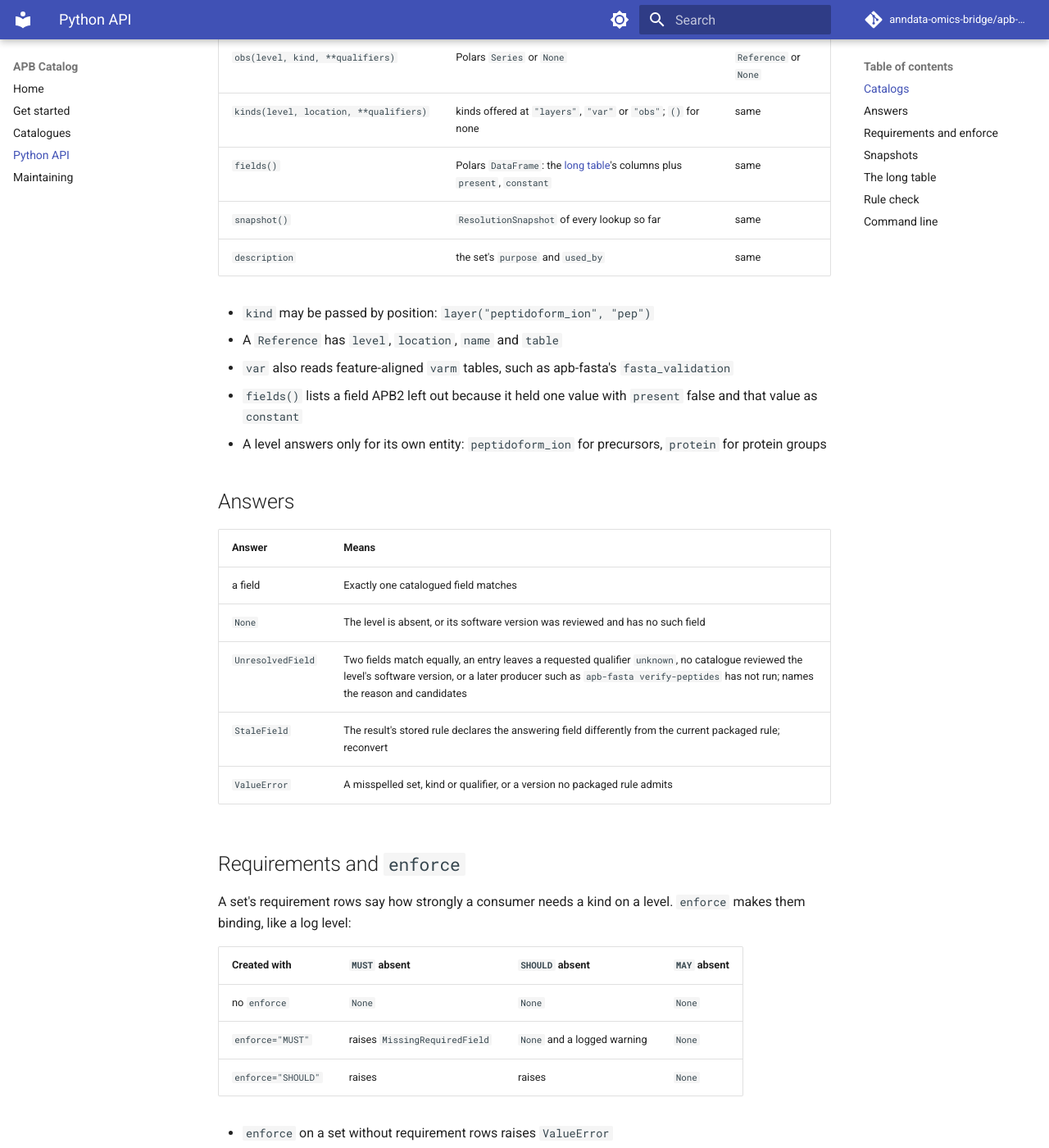
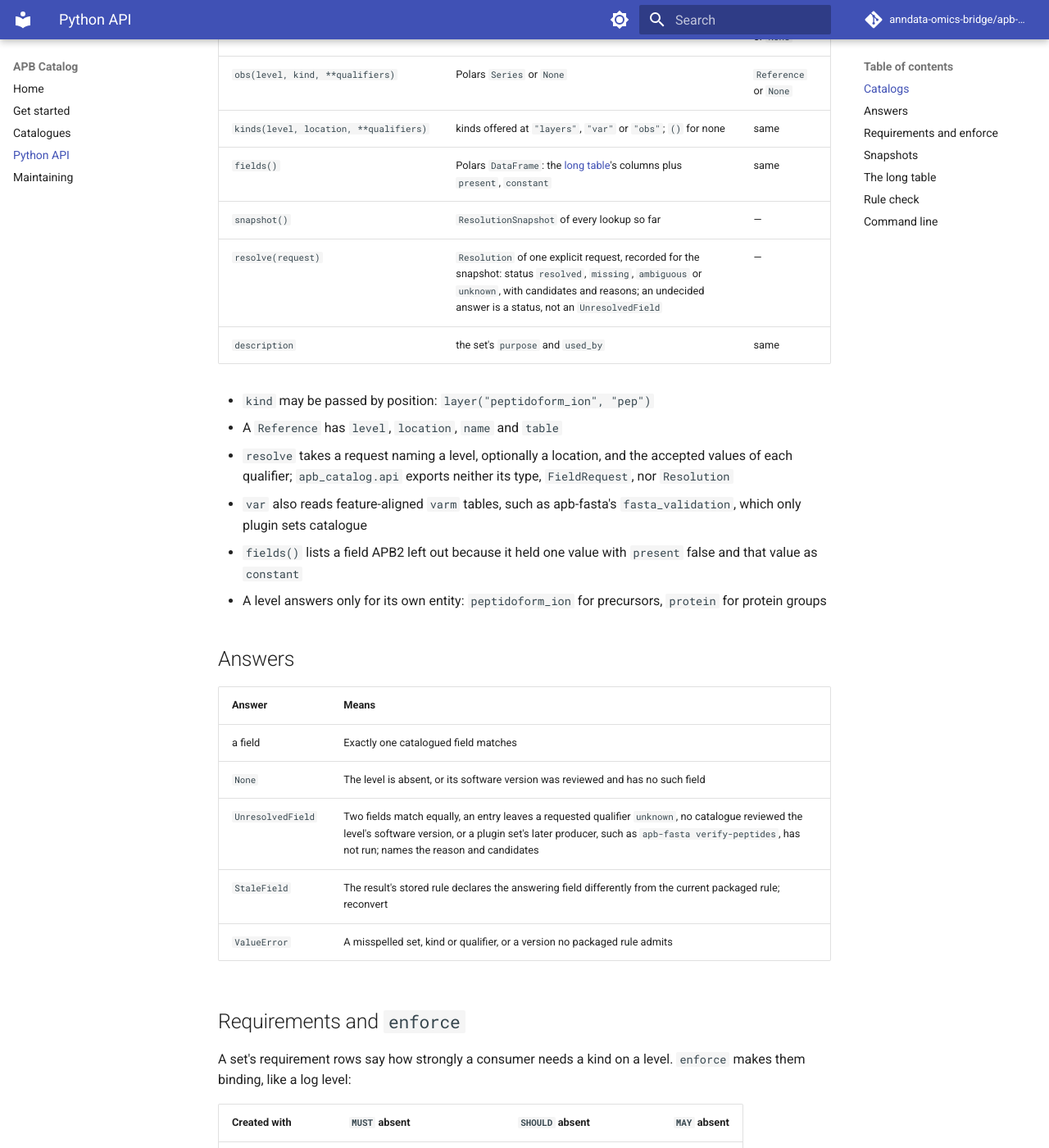
Before and after one commit to anndata-omics-bridge/apb-catalog, an MkDocs documentation site: the page built from docs/api.md, in a window 1280 px wide and 1400 px high, scrolled down 636 px. Shown: the whole window at 82% size. Built offline with MkDocs 1.6.1 and Material for MkDocs 9.7.7, drawn with Linux system fonts in a browser that asks for light colours; comment, search, counter and statistics services are not loaded; some of the changed text lies outside the part shown.

Commit message:
docs: Catalog has no snapshot; DataCatalog.resolve; check prints ----; plugin-set examples

```diff
--- a/docs/api.md
+++ b/docs/api.md
@@ -16,12 +16,14 @@
 | `obs(level, kind, **qualifiers)` | Polars `Series` or `None` | `Reference` or `None` |
 | `kinds(level, location, **qualifiers)` | kinds offered at `"layers"`, `"var"` or `"obs"`; `()` for none | same |
 | `fields()` | Polars `DataFrame`: the [long table](#the-long-table)'s columns plus `present`, `constant` | same |
-| `snapshot()` | `ResolutionSnapshot` of every lookup so far | same |
+| `snapshot()` | `ResolutionSnapshot` of every lookup so far | — |
+| `resolve(request)` | `Resolution` of one explicit request, recorded for the snapshot: status `resolved`, `missing`, `ambiguous` or `unknown`, with candidates and reasons; an undecided answer is a status, not an `UnresolvedField` | — |
 | `description` | the set's `purpose` and `used_by` | same |
 
 - `kind` may be passed by position: `layer("peptidoform_ion", "pep")`
 - A `Reference` has `level`, `location`, `name` and `table`
-- `var` also reads feature-aligned `varm` tables, such as apb-fasta's `fasta_validation`
+- `resolve` takes a request naming a level, optionally a location, and the accepted values of each qualifier; `apb_catalog.api` exports neither its type, `FieldRequest`, nor `Resolution`
+- `var` also reads feature-aligned `varm` tables, such as apb-fasta's `fasta_validation`, which only plugin sets catalogue
 - `fields()` lists a field APB2 left out because it held one value with `present` false and that value as `constant`
 - A level answers only for its own entity: `peptidoform_ion` for precursors, `protein` for protein groups
 
@@ -31,7 +33,7 @@
 | --- | --- |
 | a field | Exactly one catalogued field matches |
 | `None` | The level is absent, or its software version was reviewed and has no such field |
-| `UnresolvedField` | Two fields match equally, an entry leaves a requested qualifier `unknown`, no catalogue reviewed the level's software version, or a later producer such as `apb-fasta verify-peptides` has not run; names the reason and candidates |
+| `UnresolvedField` | Two fields match equally, an entry leaves a requested qualifier `unknown`, no catalogue reviewed the level's software version, or a plugin set's later producer, such as `apb-fasta verify-peptides`, has not run; names the reason and candidates |
 | `StaleField` | The result's stored rule declares the answering field differently from the current packaged rule; reconvert |
 | `ValueError` | A misspelled set, kind or qualifier, or a version no packaged rule admits |
 
@@ -86,11 +88,11 @@
 | --- | --- |
 | `software`, `version`, `rule`, `level` | The packaged rule level; `version` is a short reading of its version pattern |
 | `kind`, `qualifiers`, `origin` | The meaning; `qualifiers` as `key=value` pairs |
-| `producer` | `APB2` or `apb-fasta` for fields APB writes; null for the vendor's own |
+| `producer` | `APB2` for fields APB writes, or a plugin set's producer such as `apb-fasta`; null for the vendor's own |
 | `requirement` | `MUST`, `SHOULD` or `MAY` where the set has requirements |
 | `location`, `table`, `column` | Where the field lives; `column` is null when nothing supplies a required field |
 | `inputs` | The vendor columns APB2 computes a var column from |
-| `needs` | What to run before the field exists, such as `apb-fasta verify-peptides` |
+| `needs` | What to run before a plugin set's field exists, such as `apb-fasta verify-peptides` |
 | `verdict` | `fail` when a `MUST` field is missing, `warn` for `SHOULD` or `MAY`, `pass` otherwise; null without requirements |
 
 ## Command line
@@ -98,7 +100,7 @@
 | Command | Prints |
 | --- | --- |
 | `apb-catalog` | Every set with its entry count and purpose |
-| `apb-catalog check SET` | `FAIL`, `WARN` or `PASS` per rule level; exits 1 on a `FAIL` |
+| `apb-catalog check SET` | `FAIL`, `WARN` or `PASS` per rule level, or `----` for every level of a set without requirements; exits 1 on a `FAIL` |
 | `apb-catalog check SET SOFTWARE` | One vendor's rule levels, with every field and its column |
 | `apb-catalog meaning SET` | One row per rule level and field; `--software`, `--version` narrow it, `--format csv` |
 | `apb-catalog table [SET]` | The long table as CSV; `--output PATH` |
```
Also changed, not shown: README.md (+3 -1 lines), docs/getting-started.md (+1 -1 lines), docs/maintaining.md (+5 -5 lines), 1 other file.
